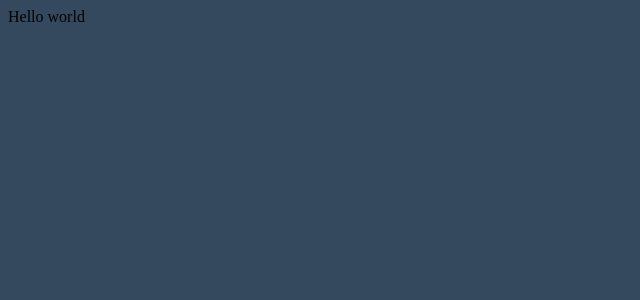
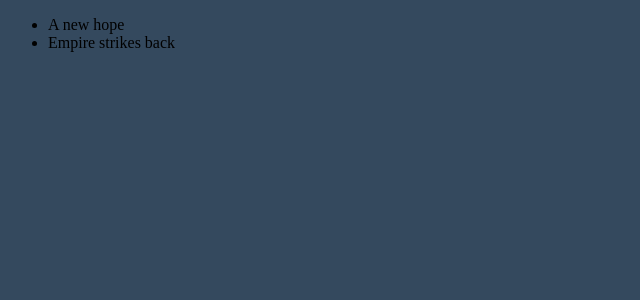
Before and after one commit to nomadoda/arigato, a React (Create React App) app: page / in a window 1280 px wide. Shown: the top 300 px of the page, without its empty margins (0-640 px from the left). Built offline with nearby package versions, Linux system fonts and the light colour scheme.

Commit message:
add films list with mock data

```diff
--- a/src/App.jsx
+++ b/src/App.jsx
@@ -1,11 +1,12 @@
 import React from 'react';
 import { GlobalStyle } from './components/GlobalStyle';
+import { FilmsList } from './compositions/FilmsList';
 
 function App() {
   return (
     <>
       <GlobalStyle />
-      <div>Hello world</div>
+      <FilmsList />
     </>
   );
 }
--- /dev/null
+++ b/src/compositions/FilmsList/index.jsx
@@ -0,0 +1,23 @@
+import React from 'react';
+import { StyledFilmsList } from './style';
+
+const mockData = [
+  {
+    title: 'A new hope',
+    date: new Date(1977, 5, 25),
+  },
+  {
+    title: 'Empire strikes back',
+    date: new Date(1980, 5, 17),
+  },
+];
+
+export const FilmsList = () => {
+  return (
+    <StyledFilmsList>
+      {mockData.map((film) => (
+        <li>{film.title}</li>
+      ))}
+    </StyledFilmsList>
+  );
+};
--- /dev/null
+++ b/src/compositions/FilmsList/style.jsx
@@ -0,0 +1,3 @@
+import styled from 'styled-components';
+
+export const StyledFilmsList = styled.ul``;
```
